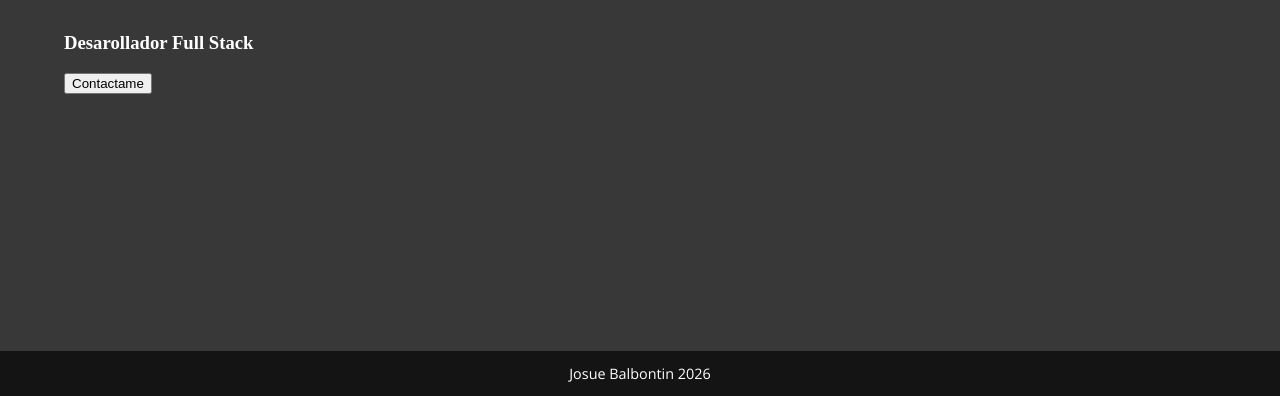
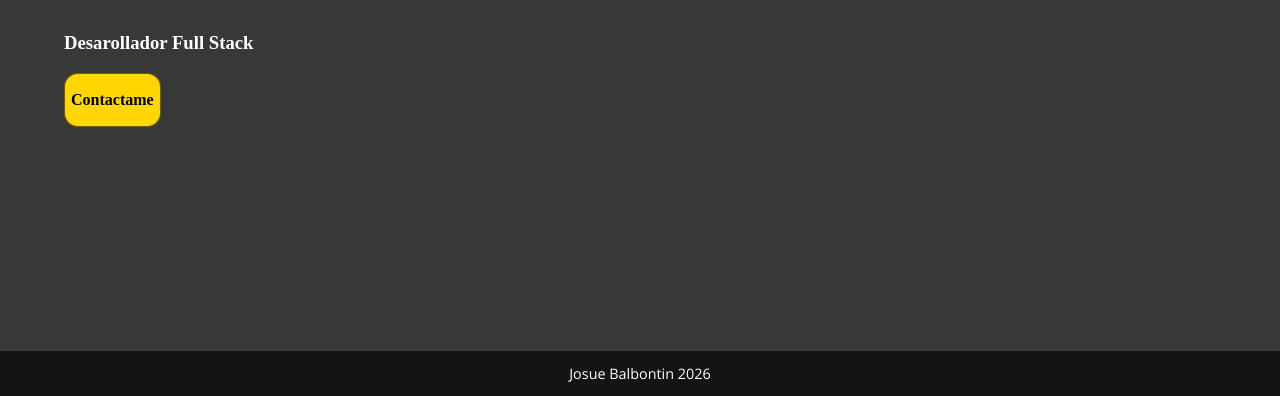
Before and after one commit to josue-balbontin/isw-233-jgbu, a plain HTML site: page Code/index.html in a window 1280 px wide. Shown: the part 404-800 px from the top of the page. Drawn offline with nearby package versions, Linux system fonts and the light colour scheme.

Commit message:
agregando imagenes e agreando presentacion en html y css

```diff
--- a/Code/index.css
+++ b/Code/index.css
@@ -75,7 +75,26 @@ body {
     line-height: normal;
 }
 
+.presentacion__boton{
+    border-radius: 0.875rem;
+    border: 1px solid rgba(0, 0, 0, 0.56);
+    background: #FFD700;
+}
 
+.presentacion__boton p{
+    color: #000;
+    text-align: center;
+    font-family: Assistant;
+    font-size: 1rem;
+    font-style: normal;
+    font-weight: 700;
+    line-height: normal;
+}
+
+
+
+
+/* Estilos para la sección de Footer */
 
 .footer{
     text-align: center;
--- a/Code/index.html
+++ b/Code/index.html
@@ -23,7 +23,7 @@
             <h2>Josue Balbontin</h2>
             <h3>Desarollador Full Stack</h3>
 
-            <button>Contactame</button>
+            <button class="presentacion__boton"><p>Contactame </p></button>
         </div>
 
         <div class="presentacion__imagenes">
```
Also changed, not shown: Code/imgs/Github.svg (added), Code/imgs/gmail.svg (added), Code/imgs/linkedin.svg (added).
